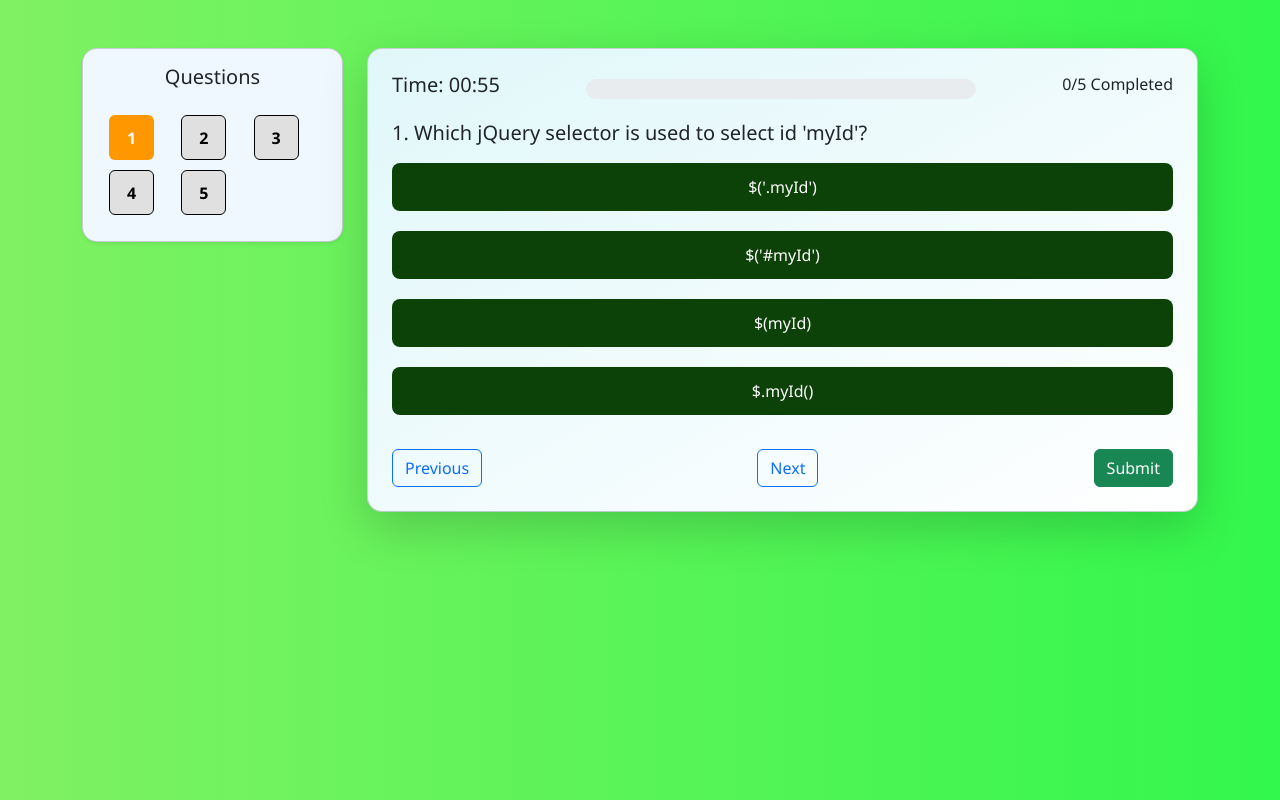
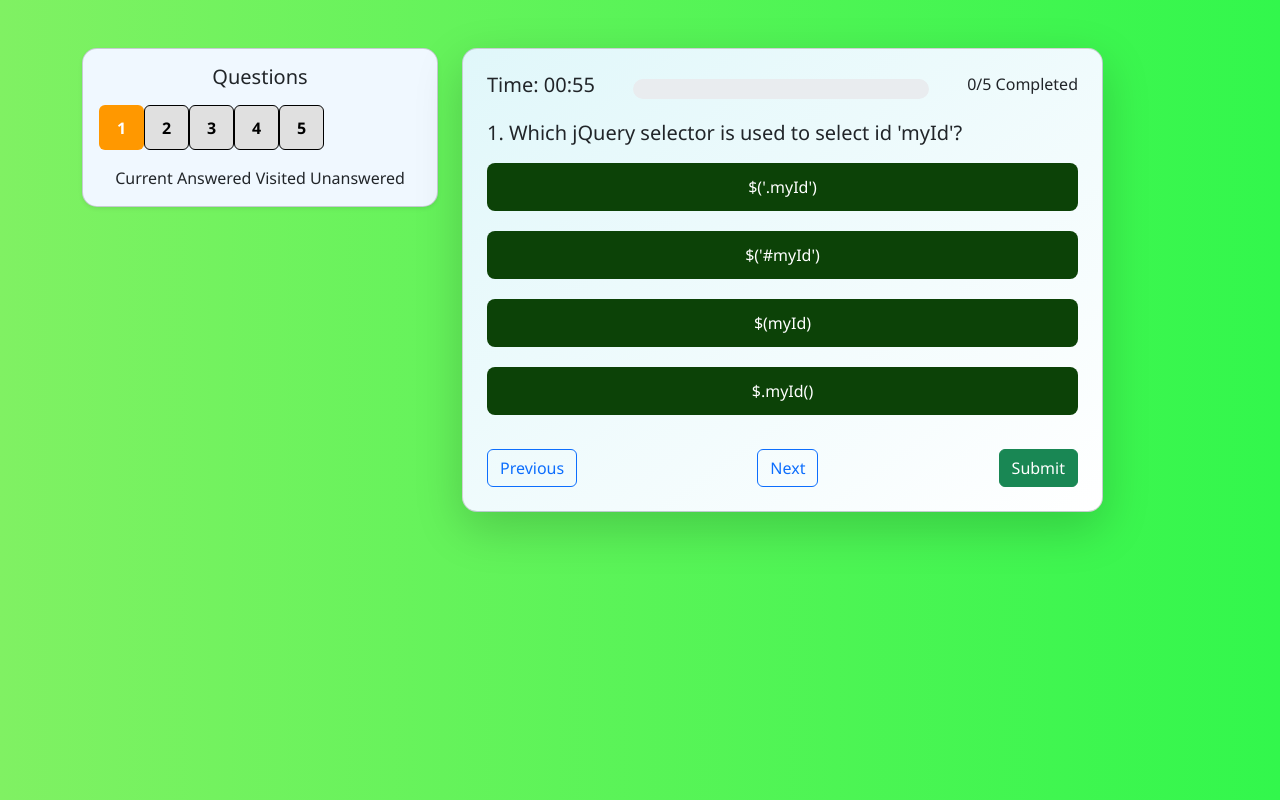
Before and after one commit to lifelong-developer10/Revature_Cognizant_Training, a plain HTML site: page Task8-QuizzPortal/quiz.html in a window 1280 px wide. Drawn offline with nearby package versions, Linux system fonts and the light colour scheme.

Commit message:
Update quiz.html

```diff
--- a/Task8-QuizzPortal/quiz.html
+++ b/Task8-QuizzPortal/quiz.html
@@ -6,20 +6,33 @@
 <title>Quiz Portal</title>
 <link href="https://cdn.jsdelivr.net/npm/bootstrap@5.3.0/dist/css/bootstrap.min.css" rel="stylesheet">
 <link rel="stylesheet" href="style.css">
+
 </head>
 <body>
 
 <div class="container my-5">
   <div class="row">
 
-    <div class="col-md-3 mb-3">
-      <div class="card shadow-sm p-3" style="background-color:#f0f8ff;">
-        <h5 class="text-center mb-3">Questions</h5>
-<div id="questionSidebar" class="question-sidebar-grid"></div>
-      </div>
+    <div class="col-md-4 mb-2">
+     <div class="card shadow-sm p-3" style="background-color:#f0f8ff;">
+    <h5 class="text-center mb-3">Questions</h5>
+
+    <!-- Question grid -->
+    <div id="questionSidebar" class="question-grid"></div>
+
+    <!-- Legend -->
+    <div class="sidebar-legend mt-3 text-center">
+        <span class="legend-current">Current</span>
+        <span class="legend-answered">Answered</span>
+        <span class="legend-visited">Visited</span>
+        <span class="legend-unanswered">Unanswered</span>
     </div>
+</div>
 
-    <div class="col-md-9">
+</div>
+
+
+    <div class="col-md-7">
       <div class="card shadow-lg p-4" style="background: linear-gradient(to bottom right, #e0f7fa, #ffffff);">
         <div class="d-flex justify-content-between align-items-center mb-3">
           <h5 id="timer">Time: 01:00</h5>
```
